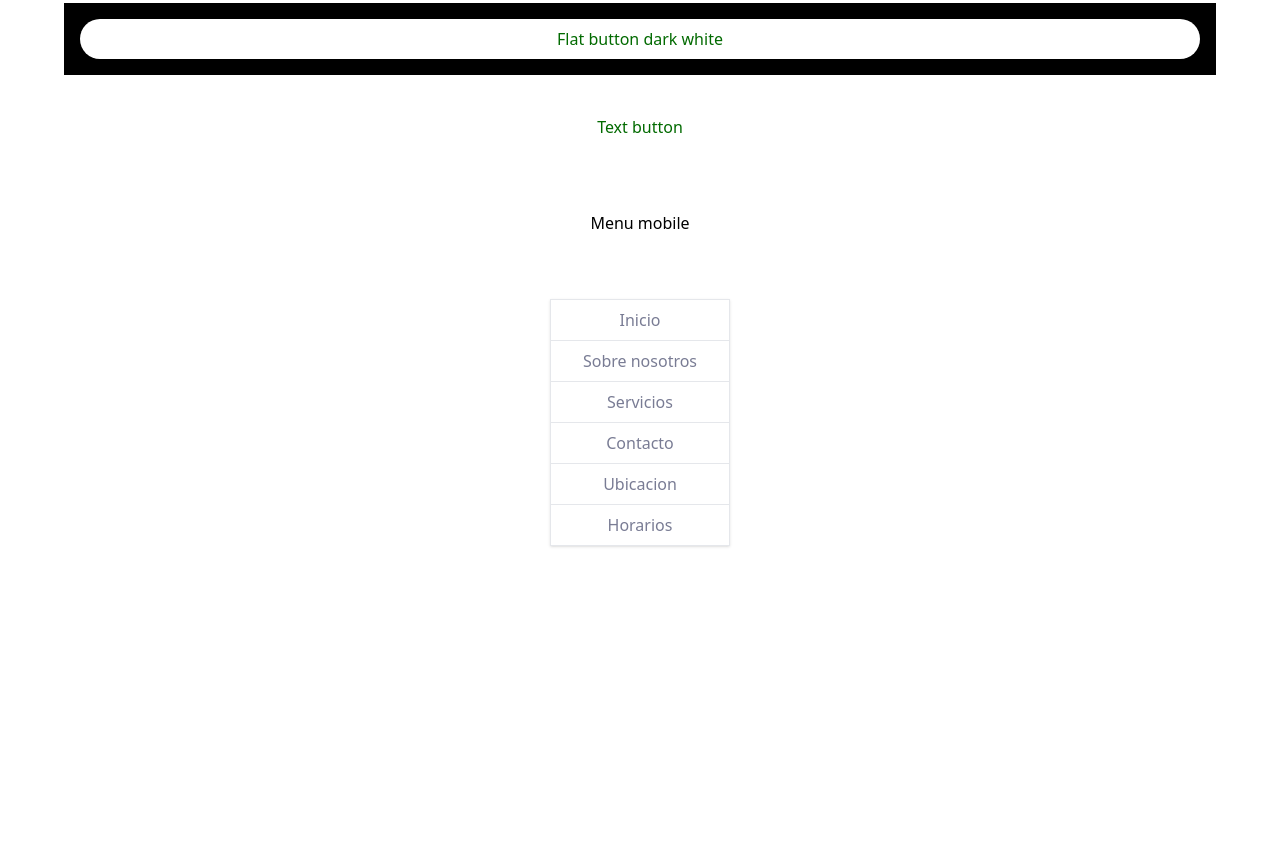
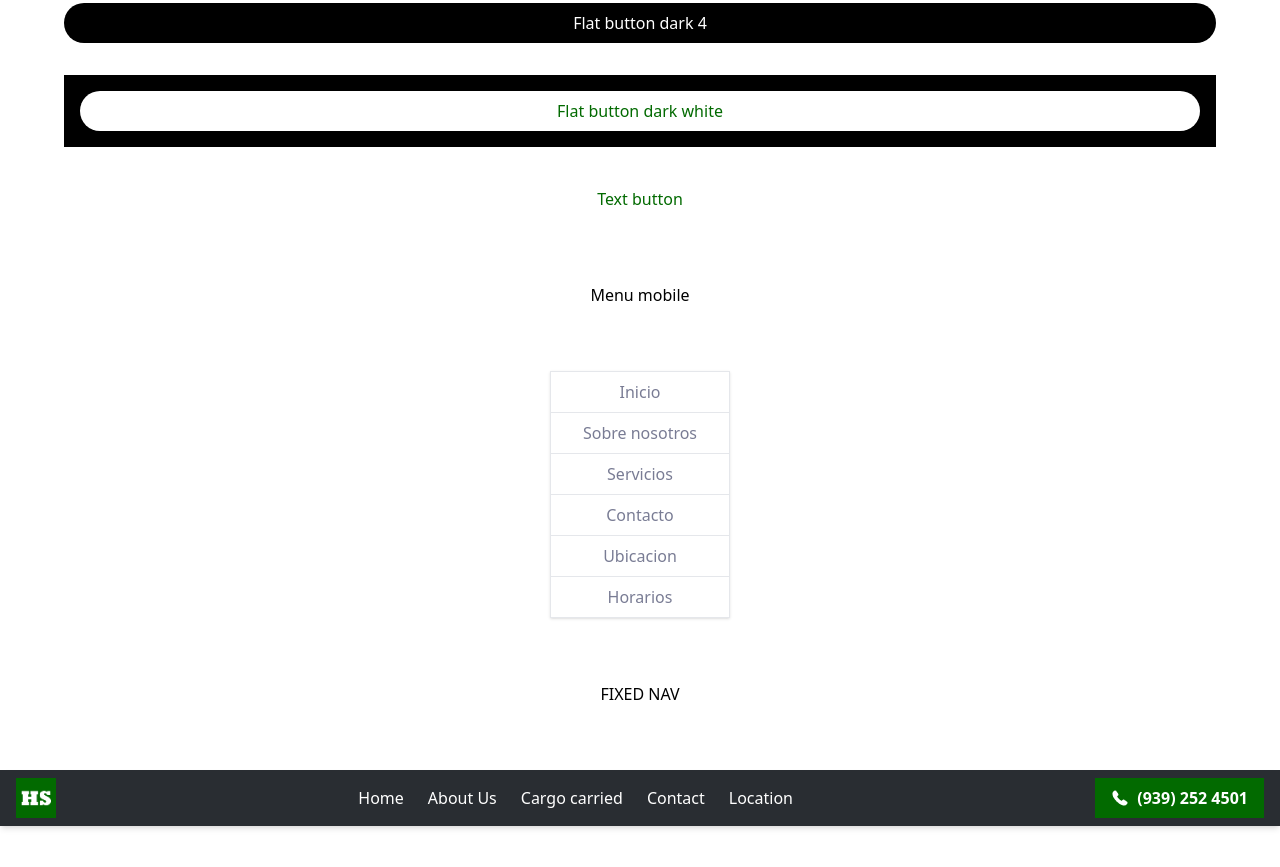
Before and after one commit to angelicacruzopf/hardware-solutions, a website: page src/test.html in a window 1280 px wide. Shown: the part 349-1216 px from the top of the page. Before the commit the page ends 959 px from the top, so only its background shows below. Drawn offline with Linux system fonts and the light colour scheme.

Commit message:
New button and nav

```diff
--- a/src/test.html
+++ b/src/test.html
@@ -1,66 +1,147 @@
 <!DOCTYPE html>
 <html lang="en">
   <head>
-    <meta charset="UTF-8">
-    <meta name="viewport" content="width=device-width, initial-scale=1.0">
+    <meta charset="UTF-8" />
+    <meta name="viewport" content="width=device-width, initial-scale=1.0" />
     <title>Document</title>
     <link href="./tailwind.css" rel="stylesheet" />
   </head>
   <body class="flex justify-center flex-col items-center">
-
     <div class="flex flex-col items-center justify-center gap-8 w-[90%] py-16">
-    <button class="w-full py-2 px-4 text-white rounded-full text-nowrap bg-primary hover:bg-secondary focus:ring-4 focus:bg-secondary focus:ring-secondary/50 active:bg-primary active:ring-4 active:ring-primary/50 disabled:bg-opacity-50">
+      <button
+        class="w-full py-2 px-4 text-white rounded-full text-nowrap bg-primary hover:bg-secondary focus:ring-4 focus:bg-secondary focus:ring-secondary/50 active:bg-primary active:ring-4 active:ring-primary/50 disabled:bg-opacity-50"
+      >
         Flat button
       </button>
 
-    <button class="w-full py-2 px-4 text-white rounded-full text-nowrap bg-primary hover:bg-secondary focus:ring-4 focus:bg-secondary focus:ring-secondary/50 active:bg-opacity-0 active:ring-4 active:ring-primary/50 active:text-primary disabled:bg-opacity-50">
+      <button
+        class="w-full py-2 px-4 text-white rounded-full text-nowrap bg-primary hover:bg-secondary focus:ring-4 focus:bg-secondary focus:ring-secondary/50 active:bg-opacity-0 active:ring-4 active:ring-primary/50 active:text-primary disabled:bg-opacity-50"
+      >
         Flat button dark
       </button>
 
-    <button class="w-full py-2 px-4 text-white rounded-full text-nowrap bg-blue-500 hover:bg-blue-500/50 focus:ring-4 focus:bg-blue-500 focus:ring-blue-500/50 active:bg-opacity-0 active:ring-4 active:ring-blue-500/50 active:text-blue-500 disabled:bg-opacity-50">
+      <button
+        class="w-full py-2 px-4 text-white rounded-full text-nowrap bg-blue-500 hover:bg-blue-500/50 focus:ring-4 focus:bg-blue-500 focus:ring-blue-500/50 active:bg-opacity-0 active:ring-4 active:ring-blue-500/50 active:text-blue-500 disabled:bg-opacity-50"
+      >
         Flat button dark 2
       </button>
 
-    <button class="w-full py-2 px-4 text-white rounded-full text-nowrap bg-black md:bg-white md:text-black hover:bg-secondary md:hover:text-white focus:ring-4 focus:bg-secondary focus:ring-secondary/50 md:focus:text-white active:bg-black active:ring-4 active:ring-black/50 md:active:ring-white/50 md:active:bg-white md:active:text-black disabled:bg-opacity-50">
+      <button
+        class="w-full py-2 px-4 text-white rounded-full text-nowrap bg-black md:bg-white md:text-black hover:bg-secondary md:hover:text-white focus:ring-4 focus:bg-secondary focus:ring-secondary/50 md:focus:text-white active:bg-black active:ring-4 active:ring-black/50 md:active:ring-white/50 md:active:bg-white md:active:text-black disabled:bg-opacity-50"
+      >
         Flat button dark 3
       </button>
 
+      <button
+        class="w-full py-2 px-4 text-white rounded-full text-nowrap bg-black hover:bg-secondary focus:ring-4 focus:bg-secondary focus:ring-secondary/50 active:bg-black active:ring-4 active:ring-black/50 disabled:bg-opacity-50"
+      >
+        Flat button dark 4
+      </button>
+
       <div class="bg-black p-4 w-full">
-      <button class="w-full py-2 px-4 text-primary rounded-full text-nowrap bg-white hover:bg-white/50 hover:text-white focus:ring-4 focus:bg-white/50 focus:ring-white focus:text-white active:bg-white active:ring-4 active:ring-white/50 active:text-primary disabled:bg-opacity-50">
+        <button
+          class="w-full py-2 px-4 text-primary rounded-full text-nowrap bg-white hover:bg-white/50 hover:text-white focus:ring-4 focus:bg-white/50 focus:ring-white focus:text-white active:bg-white active:ring-4 active:ring-white/50 active:text-primary disabled:bg-opacity-50"
+        >
           Flat button dark white
         </button>
       </div>
 
-
-    <button class="w-full py-2 px-4 rounded-full text-primary hover:text-secondary focus:ring-2 focus:ring-secondary focus:text-secondary active:ring-2 active:ring-primary active:text-primary disabled:opacity-50">
+      <button
+        class="w-full py-2 px-4 rounded-full text-primary hover:text-secondary focus:ring-2 focus:ring-secondary focus:text-secondary active:ring-2 active:ring-primary active:text-primary disabled:opacity-50"
+      >
         Text button
       </button>
     </div>
 
-
     <h2>Menu mobile</h2>
 
     <div id="menu" class="shadow border flex flex-col justify-center my-16">
-                <ul class=" flex flex-col justify-evenly font-medium text-lighterGray text-center divide-y z-50 bg-white cursor-pointer ">
-                    <a href="#hero" class="py-2 px-8 flex justify-center items-center hover:bg-fourth hover:bg-opacity-50">
+      <ul
+        class="flex flex-col justify-evenly font-medium text-lighterGray text-center divide-y z-50 bg-white cursor-pointer"
+      >
+        <a
+          href="#hero"
+          class="py-2 px-8 flex justify-center items-center hover:bg-fourth hover:bg-opacity-50"
+        >
           Inicio
         </a>
-                    <a href="#about" class="py-2 px-8 flex justify-center items-center hover:bg-fourth hover:bg-opacity-50">
+        <a
+          href="#about"
+          class="py-2 px-8 flex justify-center items-center hover:bg-fourth hover:bg-opacity-50"
+        >
           Sobre nosotros
         </a>
-                    <a href="#servicios" class="py-2 px-8 flex justify-center items-center hover:bg-fourth hover:bg-opacity-50">
+        <a
+          href="#servicios"
+          class="py-2 px-8 flex justify-center items-center hover:bg-fourth hover:bg-opacity-50"
+        >
           Servicios
         </a>
-                    <a href="#contacto" class="py-2 px-8 flex justify-center items-center hover:bg-fourth hover:bg-opacity-50">
+        <a
+          href="#contacto"
+          class="py-2 px-8 flex justify-center items-center hover:bg-fourth hover:bg-opacity-50"
+        >
           Contacto
         </a>
-                    <a href="#sucursales" class="py-2 px-8 flex justify-center items-center hover:bg-fourth hover:bg-opacity-50">
+        <a
+          href="#sucursales"
+          class="py-2 px-8 flex justify-center items-center hover:bg-fourth hover:bg-opacity-50"
+        >
           Ubicacion
         </a>
-                    <a href="#horarios" class="py-2 px-8 flex justify-center items-center hover:bg-fourth hover:bg-opacity-50">
+        <a
+          href="#horarios"
+          class="py-2 px-8 flex justify-center items-center hover:bg-fourth hover:bg-opacity-50"
+        >
           Horarios
         </a>
       </ul>
     </div>
+
+    <h2>FIXED NAV</h2>
+    <nav
+      class="flex flex-row justify-between items-center text-sm bg-darkGray py-2 px-4 z-50 w-full gap-4 shadow-md my-16"
+    >
+      <div class="h-10">
+        <img
+          src="./img/hs-logo-icon.png"
+          alt="Logo Triple-I"
+          class="object-fit w-full h-full"
+        />
+      </div>
+      <div class="flex flex-row grow justify-center max-w-[1000px]">
+        <ul
+          class="flex flex-row grow justify-center gap-2 md:gap-6 font-normal text-center text-white cursor-pointer items-center lg:text-base"
+        >
+          <li >
+            <a class="hover:underline hover:text-primary transition-all ease-in focus:text-third focus:underline" href="#hero">Home</a>
+          </li>
+          <li >
+            <a class="hover:underline hover:text-primary transition-all ease-in focus:text-third focus:underline" href="#about">About Us</a>
+          </li>
+          <li >
+            <a class="hover:underline hover:text-primary transition-all ease-in focus:text-third focus:underline" href="#departamentos">Cargo carried</a>
+          </li>
+
+          <li >
+            <a class="hover:underline hover:text-primary transition-all ease-in focus:text-third focus:underline" href="#contacto">Contact</a>
+          </li>
+          <li >
+            <a class="hover:underline hover:text-primary transition-all ease-in focus:text-third focus:underline" href="#sucursales">Location</a>
+          </li>
+        </ul>
+      </div>
+      <div class="w-ful min-w-32">
+        <button
+          type="button"
+          class="bg-primary text-white py-2 px-4 font-bold text-lg flex gap-2 items-center sm:text-xs lg:text-base w-full hover:bg-darkGray hover:border-2 hover:border-primary transition-all ease-in"
+        >
+          <div>
+            <img src="./img/iconos/call-wt.png" alt="Ícono llamada" class="" />
+          </div>
+          <span class="text-nowrap">(939) 252 4501</span>
+        </button>
+      </div>
+    </nav>
   </body>
 </html>
```
Also changed, not shown: src/tailwind.css. Lines whose indentation alone changed are shown as unchanged.
